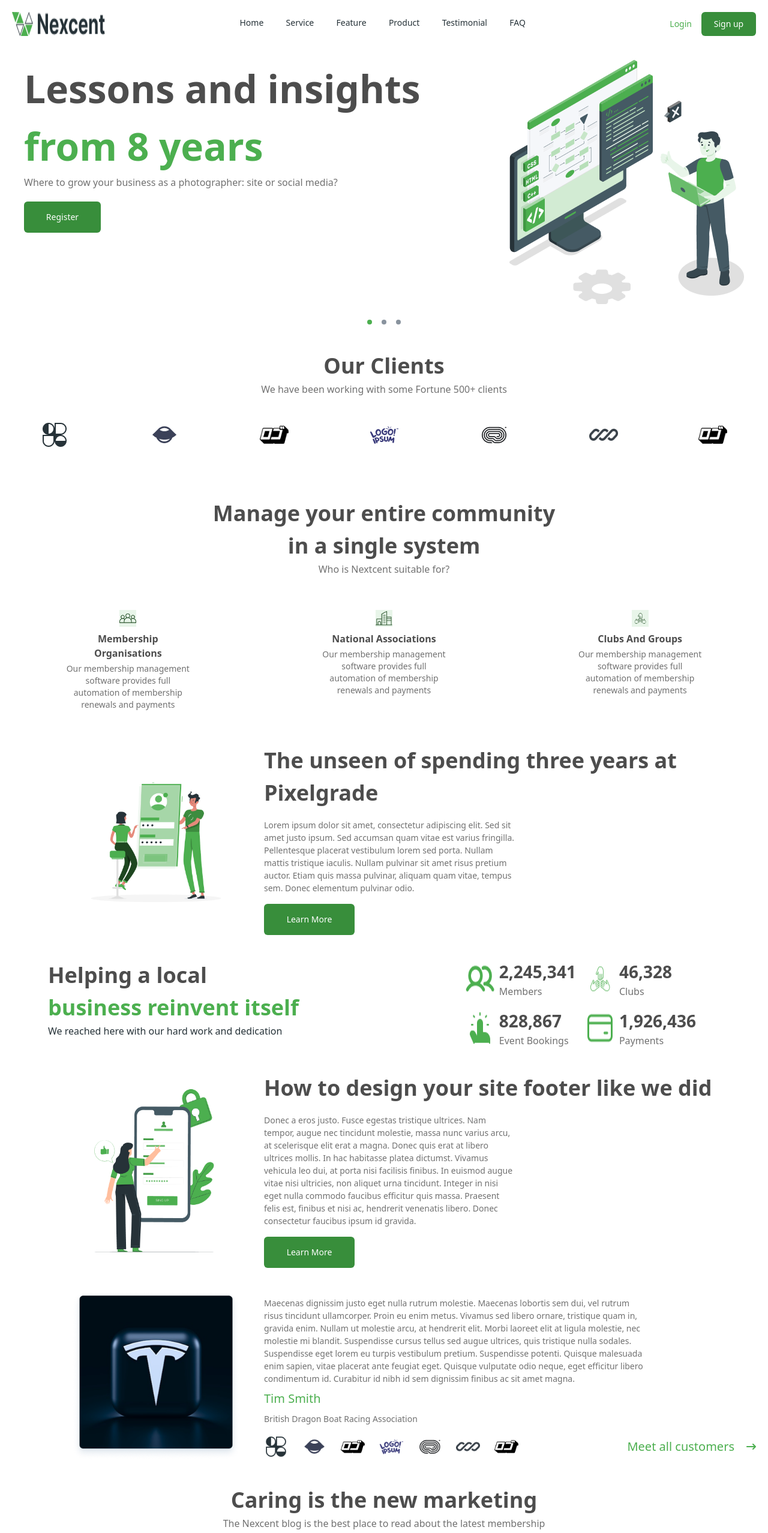
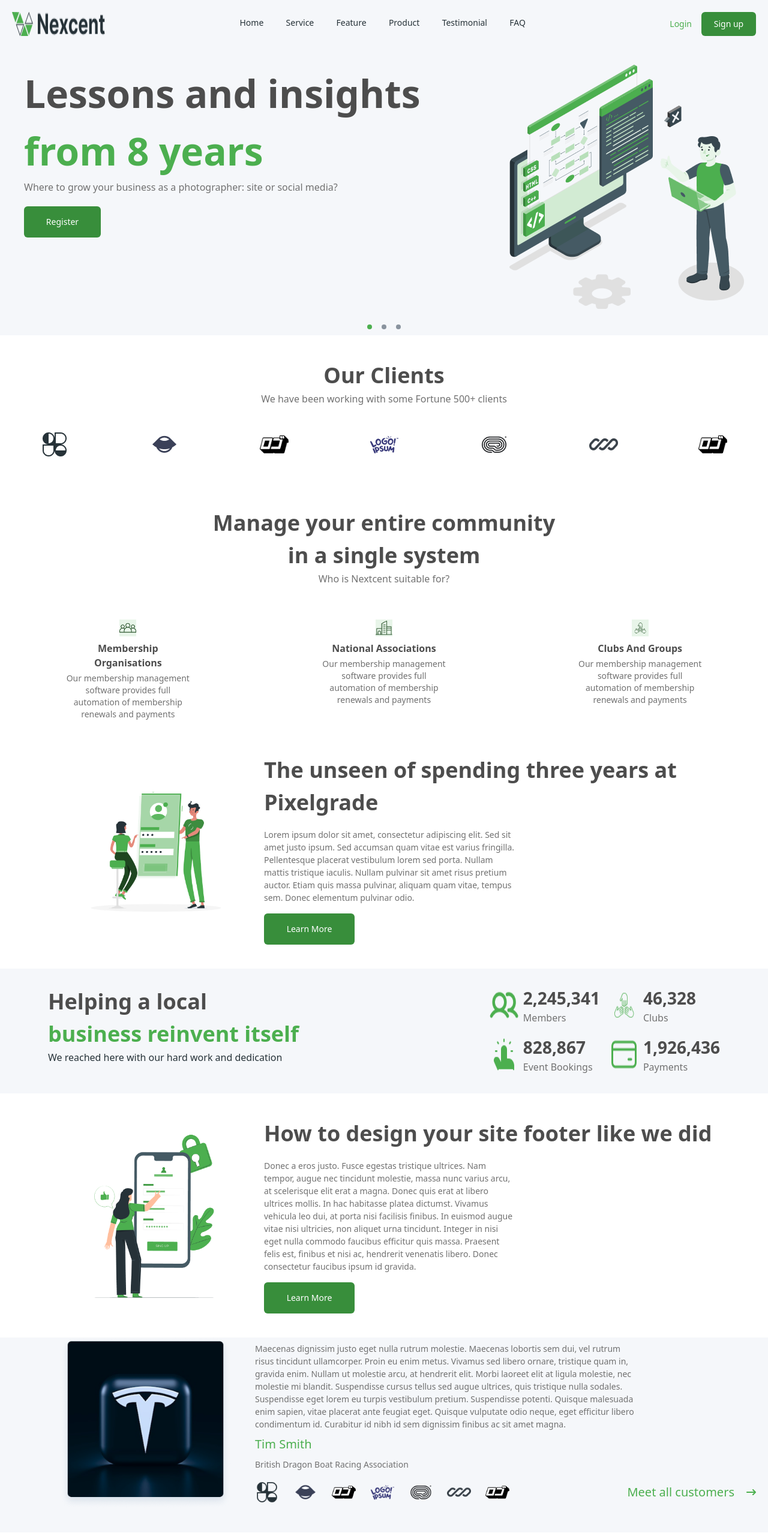
Before and after one commit to Abdelghfarsalah/laurel, a Next.js app: page /en/Nexcent in a window 1280 px wide. Shown: the top 2556 px of the page at 60% size. Built offline with nearby package versions, Linux system fonts and the light colour scheme.

Commit message:
add bd color to some section

```diff
--- a/components/pages/Nexcent/Body/index.tsx
+++ b/components/pages/Nexcent/Body/index.tsx
@@ -9,7 +9,7 @@ export default function Body(){
     const t = useTranslations("Body");
     return <div >
     <HomeBodyCard title={t("card1.title")} subtitle={t("card1.subtitle")} button={t("card1.button")} image={"/images/home/body/Frame 35.png"} />
-    <div className="mt-5 mb-10 ml-20 mr-10 block md:flex justify-between">
+    <div className="mt-5 mb-10 ml-0 mr-0 pt-7 pb-8 block md:flex justify-between pl-20 bg-neutral-silver">
         <div>
             <p className="text-neutral-d-grey font-bold text-36 ">{t("stats.helpingLocal")} </p>
             <p className="text-brand-primary font-bold text-36 ">{t("stats.businessReinvent")} </p>
@@ -23,7 +23,7 @@ export default function Body(){
         </div>
     </div>
     <HomeBodyCard title={t("card2.title")} subtitle={t("card2.subtitle")} button={t("card2.button")} image={"/images/home/body/pana.png"} />
-     <div className="md:flex block justify-center mb-10 ml-5 sm:ml-30">
+    <div className="md:flex block justify-center pb-10 pl-25  bg-neutral-silver">
         <div className="flex justify-center flex-1 ">
             <Image
                 className="w-full h-full object-contain"
--- a/components/pages/Nexcent/Header/index.tsx
+++ b/components/pages/Nexcent/Header/index.tsx
@@ -7,7 +7,7 @@ import HeaderActionButton from "../../../shared/HeaderActionButton";
 export default function Header(){
     const t = useTranslations("Header");
 
-    return <div className="Header flex justify-between  pr-5 pl-5 pt-5 sticky top-0 bg-background z-1000" >
+    return <div className="Header flex justify-between  pr-5 pl-5 pt-5 sticky top-0 bg-neutral-silver pb-2 z-1000" >
         <Image src={"/images/Logo.png"} width={155} height={24} alt="image not found"/>
         <div className="action w-[41%]  justify-between hidden md:flex">
             <HeaderActionButton color="text-brand-secondary"  title={t("navigation.home")} />
--- a/components/pages/Nexcent/Home/HomeSlider/index.tsx
+++ b/components/pages/Nexcent/Home/HomeSlider/index.tsx
@@ -14,7 +14,7 @@ export default function Slider() {
   const t = useTranslations("HomeSlider");
 
   return (
-    <div className="slider-wrapper">
+    <div className="slider-wrapper bg-neutral-silver pb-2">
       <Swiper
         modules={[Pagination]}
         pagination={{
```
